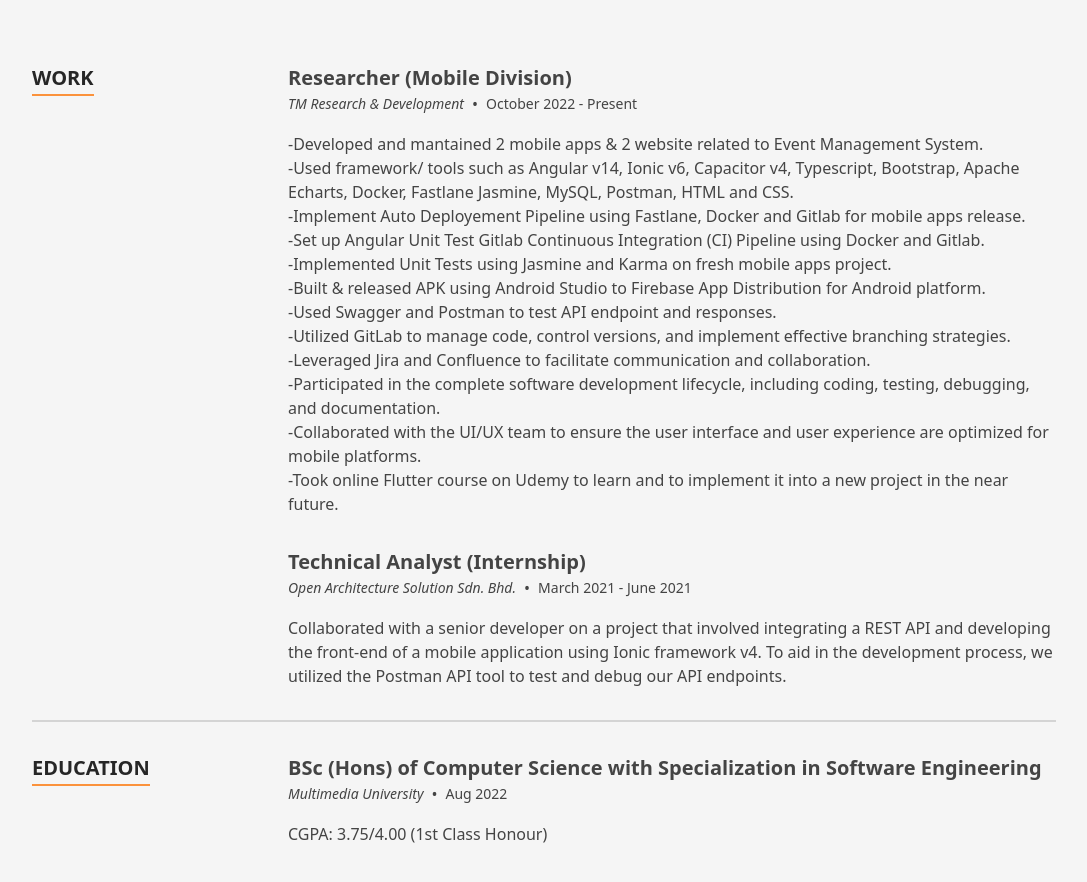
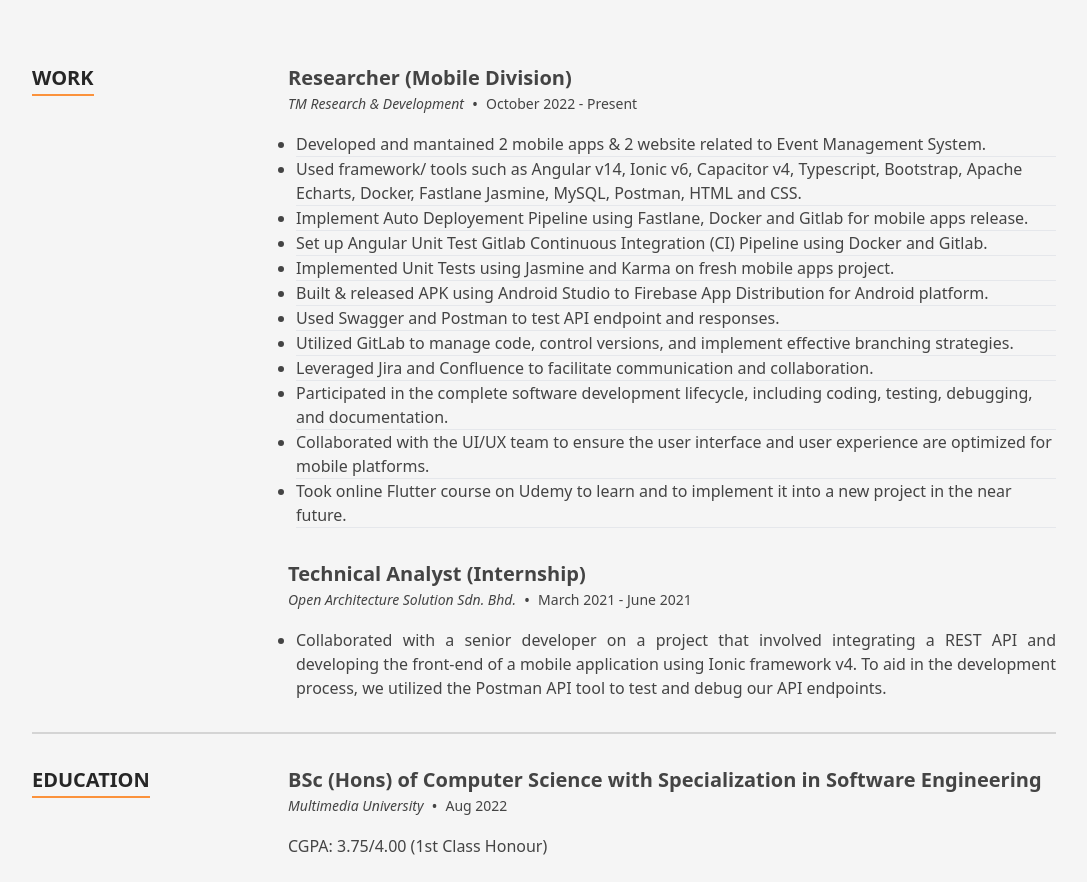
Before and after one commit to MuhammadHakeem/react-portfolio, a Next.js app: page / in a window 1280 px wide. Shown: the part 1340-2222 px from the top of the page, without its empty margins (96-1183 px from the left). Built offline with nearby package versions, Linux system fonts and the light colour scheme.

Commit message:
fix: mobile responsive

```diff
--- a/src/components/Sections/Carousel.tsx
+++ b/src/components/Sections/Carousel.tsx
@@ -10,8 +10,8 @@
 import JasmineIcon from 'components/Icon/JasmineIcon';
 import AndStudIcon from 'components/Icon/AndStudIcon';
 import BootstrapIcon from 'components/Icon/BootstrapIcon';
-import Section from "components/Layout/Section";
-import {SectionId} from '../../data/data';
+// import Section from "components/Layout/Section";
+// import {SectionId} from '../../data/data';
 
 export default class AutoPlay extends Component {
   render() {
@@ -27,8 +27,7 @@
       // cssEase: 'linear',
     };
     return (
-      <Section sectionId={SectionId.Carousel}>
-        <div className="pt-10">
+      <div className="pt-4">
         <Slider {...settings}>
           <div className="carousel">
             <AngularIcon className="h-14 w-14" />
@@ -56,7 +55,6 @@
           </div>
         </Slider>
       </div>
-      </Section>
     );
   }
 }
--- a/src/data/data.tsx
+++ b/src/data/data.tsx
@@ -301,33 +301,23 @@
     location: 'TM Research & Development',
     title: 'Researcher (Mobile Division)',
     content: (
-      <p>
-        -Developed and mantained 2 mobile apps & 2 website related to Event Management System.
-        <br />
-        -Used framework/ tools such as Angular v14, Ionic v6, Capacitor v4, Typescript, Bootstrap, Apache Echarts,
-        Docker, Fastlane Jasmine, MySQL, Postman, HTML and CSS.
-        <br />
-        -Implement Auto Deployement Pipeline using Fastlane, Docker and Gitlab for mobile apps release. <br />
-        -Set up Angular Unit Test Gitlab Continuous Integration (CI) Pipeline using Docker and Gitlab.
-        <br />
-        -Implemented Unit Tests using Jasmine and Karma on fresh mobile apps project.
-        <br />
-        -Built & released APK using Android Studio to Firebase App Distribution for Android platform.
-        <br />
-        -Used Swagger and Postman to test API endpoint and responses.
-        <br />
-        -Utilized GitLab to manage code, control versions, and implement effective branching strategies.
-        <br />
-        -Leveraged Jira and Confluence to facilitate communication and collaboration.
-        <br />
-        -Participated in the complete software development lifecycle, including coding, testing, debugging, and
-        documentation. <br />
-        -Collaborated with the UI/UX team to ensure the user interface and user experience are optimized for mobile
-        platforms.
-        <br />
-        -Took online Flutter course on Udemy to learn and to implement it into a new project in the near future.
-        <br />
-      </p>
+      <ul className='text-start pl-2'>
+        <li>Developed and mantained 2 mobile apps & 2 website related to Event Management System.</li><hr></hr>
+        <li>Used framework/ tools such as Angular v14, Ionic v6, Capacitor v4, Typescript, Bootstrap, Apache Echarts,
+        Docker, Fastlane Jasmine, MySQL, Postman, HTML and CSS.</li><hr></hr>
+        <li>Implement Auto Deployement Pipeline using Fastlane, Docker and Gitlab for mobile apps release.</li><hr></hr>
+        <li>Set up Angular Unit Test Gitlab Continuous Integration (CI) Pipeline using Docker and Gitlab.</li><hr></hr>
+        <li>Implemented Unit Tests using Jasmine and Karma on fresh mobile apps project.</li><hr></hr>
+        <li>Built & released APK using Android Studio to Firebase App Distribution for Android platform.</li><hr></hr>
+        <li>Used Swagger and Postman to test API endpoint and responses.</li><hr></hr>
+        <li>Utilized GitLab to manage code, control versions, and implement effective branching strategies.</li><hr></hr>
+        <li>Leveraged Jira and Confluence to facilitate communication and collaboration.</li><hr></hr>
+        <li>Participated in the complete software development lifecycle, including coding, testing, debugging, and
+        documentation.</li><hr></hr>
+        <li>Collaborated with the UI/UX team to ensure the user interface and user experience are optimized for mobile
+        platforms.</li><hr></hr>
+        <li>Took online Flutter course on Udemy to learn and to implement it into a new project in the near future.</li><hr></hr>
+      </ul>
     ),
   },
   {
@@ -335,11 +325,11 @@
     location: ' Open Architecture Solution Sdn. Bhd.',
     title: 'Technical Analyst (Internship)',
     content: (
-      <p>
-        Collaborated with a senior developer on a project that involved integrating a REST API and developing the
+      <ul className='text-justify pl-2'>
+        <li>Collaborated with a senior developer on a project that involved integrating a REST API and developing the
         front-end of a mobile application using Ionic framework v4. To aid in the development process, we utilized the
-        Postman API tool to test and debug our API endpoints.
-      </p>
+        Postman API tool to test and debug our API endpoints.</li>
+      </ul>
     ),
   },
 ];
--- a/src/globalStyles.scss
+++ b/src/globalStyles.scss
@@ -49,3 +49,7 @@
 th {
   font-weight: 600;
 }
+
+ul {
+  list-style-type: disc; /* Use 'disc' for filled circles */
+}
```
Also changed, not shown: src/images/profilepic.jpg. Lines whose indentation alone changed are shown as unchanged.
